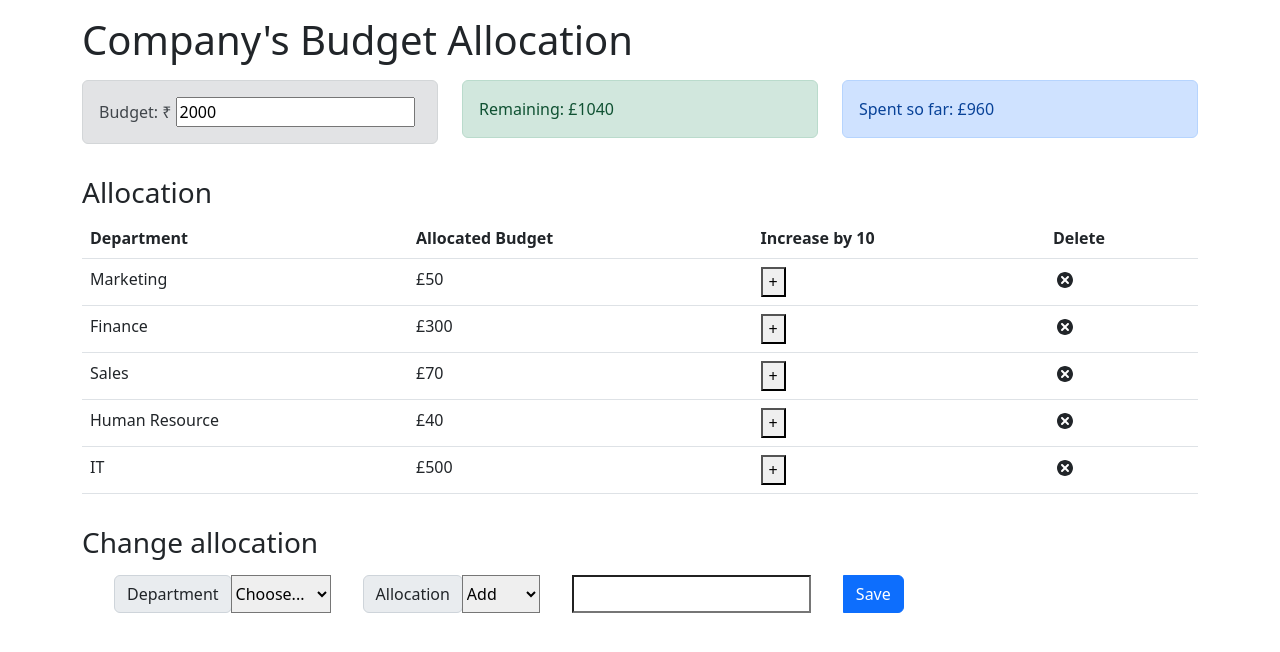
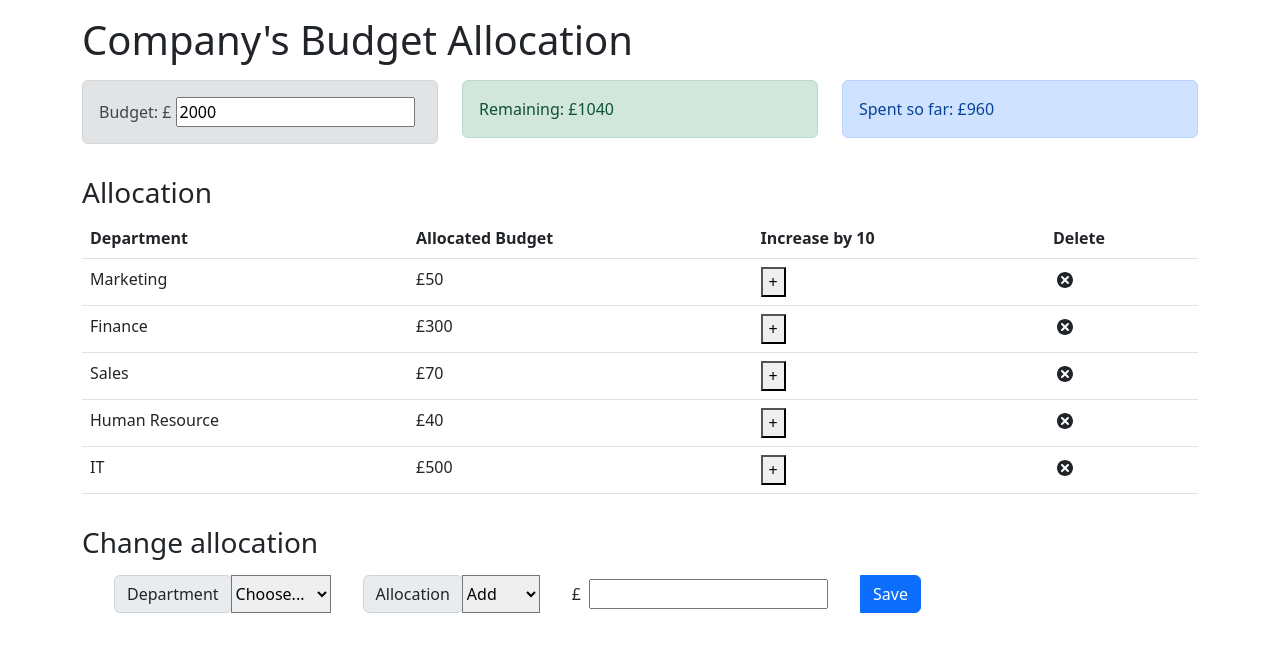
Before and after one commit to harshilshrma/alloc8, a React (Create React App) app: page / in a window 1280 px wide. Shown: the top 652 px of the page. Built offline with nearby package versions, Linux system fonts and the light colour scheme.

Commit message:
added some more constraints

```diff
--- a/src/components/AllocationForm.js
+++ b/src/components/AllocationForm.js
@@ -59,14 +59,26 @@ const AllocationForm = (props) => {
                         <option value="Reduce" name="Reduce">Reduce</option>
                     </select>
 
-                    <input
-                        required='required'
-                        type='number'
-                        id='cost'
-                        value={cost}
-                        style={{ marginLeft: '2rem', size: 10 }}
-                        onChange={(event) => setCost(event.target.value)}>
-                    </input>
+                    <div style={{ display: 'flex', alignItems: 'center', marginLeft: '2rem' }}>
+                        <span>£</span>
+                        <input
+                            required='required'
+                            type='number'
+                            id='cost'
+                            value={cost}
+                            style={{ marginLeft: '0.5rem', width: '100%' }}
+                            onChange={(event) => {
+                                const inputValue = parseInt(event.target.value);
+                                if (inputValue > remaining) {
+                                    alert(`The value cannot exceed remaining funds: £${remaining}`);
+                                    event.target.value = "";
+                                } else {
+                                    setCost(event.target.value);
+                                }
+                            }
+                            }
+                        />
+                    </div>
 
                     <button className="btn btn-primary" onClick={submitEvent} style={{ marginLeft: '2rem' }}>
                         Save
--- a/src/components/Budget.js
+++ b/src/components/Budget.js
@@ -6,12 +6,17 @@ const Budget = () => {
     const [newBudget, setNewBudget] = useState(budget);
 
     const handleBudgetChange = (event) => {
-        setNewBudget(event.target.value);
+        const inputValue = parseInt(event.target.value);
+        if (inputValue > 20000) {
+            alert(`The value cannot exceed 20000.`);
+        } else {
+            setNewBudget(event.target.value);
+        }
     }
 
     return (
         <div className='alert alert-secondary'>
-            <span>Budget: ₹ </span>
+            <span>Budget: £ </span>
             <input type="number" step="10" value={newBudget} onChange={handleBudgetChange} ></input>
         </div>
     );
```
